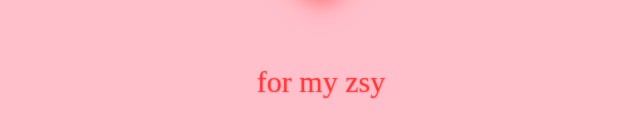
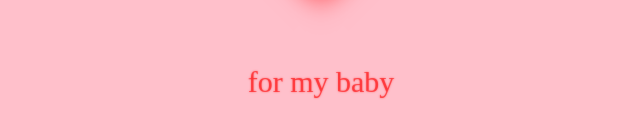
Before and after one commit to Nanshenger/Nanshenger.github.io, a plain HTML site: page index.html in a window 1280 px wide. Shown: the part 335-472 px from the top of the page, without its empty margins (319-959 px from the left). Drawn offline with Linux system fonts and the light colour scheme.

Commit message:
Update index.html

```diff
--- a/index.html
+++ b/index.html
@@ -75,7 +75,7 @@
 
 <body>
     <div class="box"></div>
-    <p>for my zsy</p>
+    <p>for my baby</p>
 </body>
 
 </html>
```
